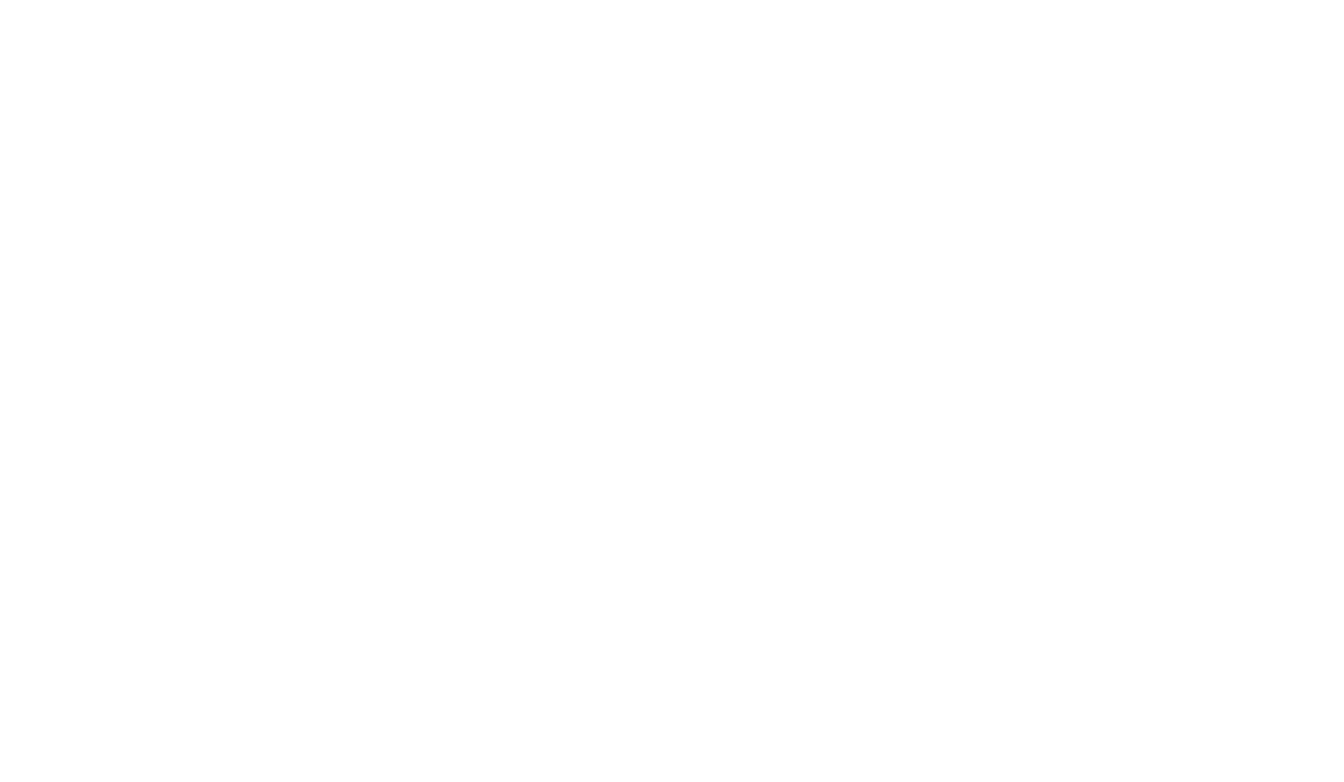
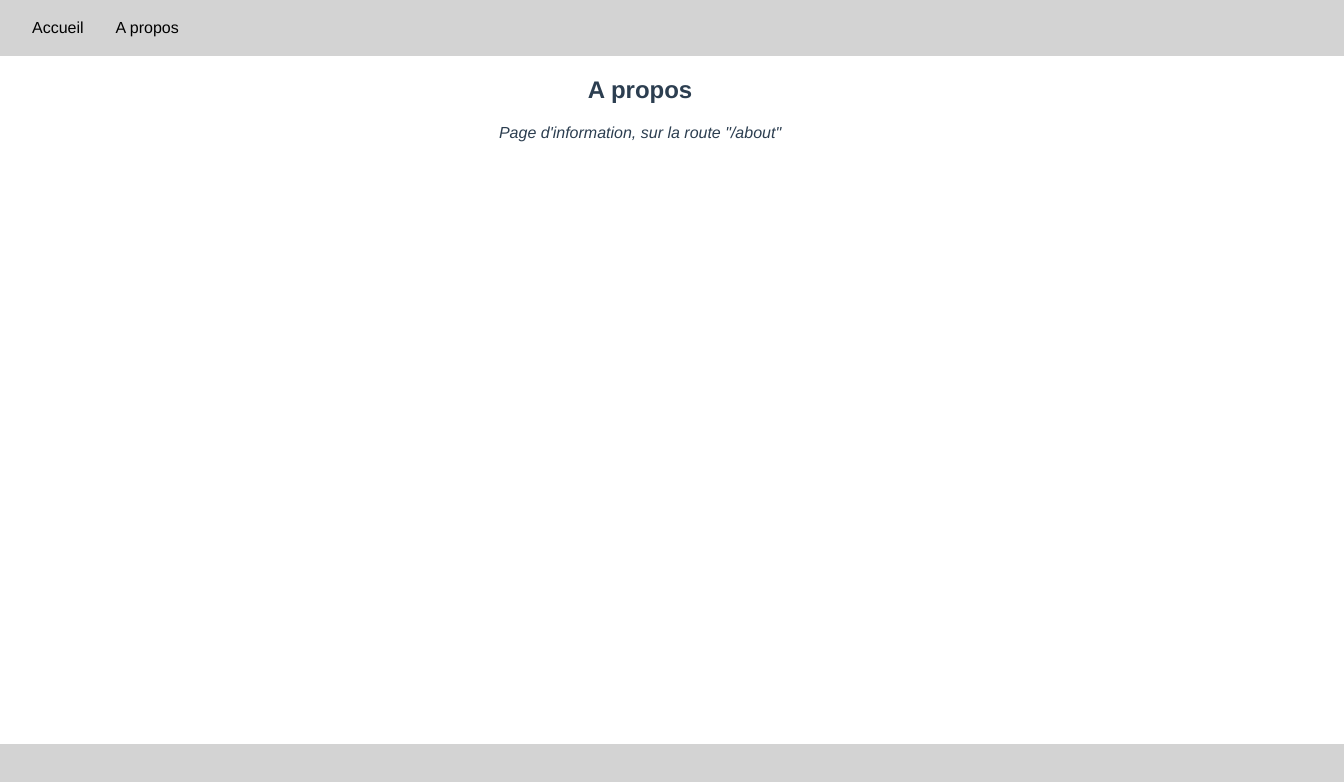
Before and after one commit to LorisQUE/SocMed, a Vue app: page /about in a window 1280 px wide. Before the commit this address had no page. Shown: the top 782 px of the page, 1344 px wide, since content can reach past the window. Built offline with nearby package versions, Linux system fonts and the light colour scheme.

Commit message:
Route - Add : "/about" path :santa:
- Route "/about" added, it goes to our "About" view
- Added a header and a footer in our App.vue with link to move from page to page into the header

```diff
--- a/src/App.vue
+++ b/src/App.vue
@@ -1,5 +1,12 @@
 <template>
+  <header id="header">
+    <router-link to="/">Accueil</router-link>
+    <router-link to="/about">A propos</router-link>
+  </header>
+
   <router-view />
+
+  <footer id="footer"></footer>
 </template>
 
 <script>
@@ -9,12 +16,39 @@
 </script>
 
 <style>
+body {
+  margin: 0;
+}
+
 #app {
   font-family: Avenir, Helvetica, Arial, sans-serif;
   -webkit-font-smoothing: antialiased;
   -moz-osx-font-smoothing: grayscale;
   text-align: center;
   color: #2c3e50;
-  margin-top: 60px;
 }
+
+#header, #footer {
+  width: 100%;
+  height: 7vh;
+  background-color: lightgray;
+  padding: 0 2em 0 2em;
+}
+
+#footer {
+  position: absolute;
+  bottom: 0;
+}
+
+#header {
+  display: flex;
+  align-items: center;
+  column-gap: 2em;
+}
+
+#header a {
+  color: black;
+  text-decoration: none;
+}
+
 </style>
--- a/src/router/index.js
+++ b/src/router/index.js
@@ -1,5 +1,6 @@
 import { createRouter, createWebHistory } from 'vue-router';
 import Home from '@/views/Home';
+import About from '@/views/About';
 
 const router = createRouter({
     history: createWebHistory(),
@@ -7,6 +8,10 @@
         {
             path: '/',
             component: Home
+        },
+        {
+            path: '/about',
+            component: About
         }
     ]
 });
--- /dev/null
+++ b/src/views/About.vue
@@ -0,0 +1,9 @@
+<template>
+    <h2>A propos</h2>
+    <i>Page d'information, sur la route "/about"</i>
+</template>
+<script>
+  export default {
+    name: 'AboutPage'
+  }
+</script>
```
